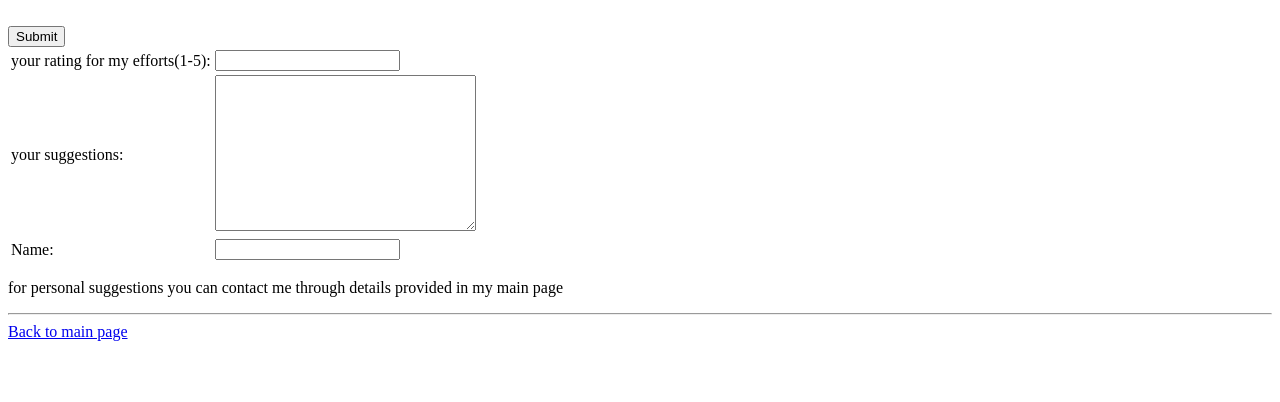
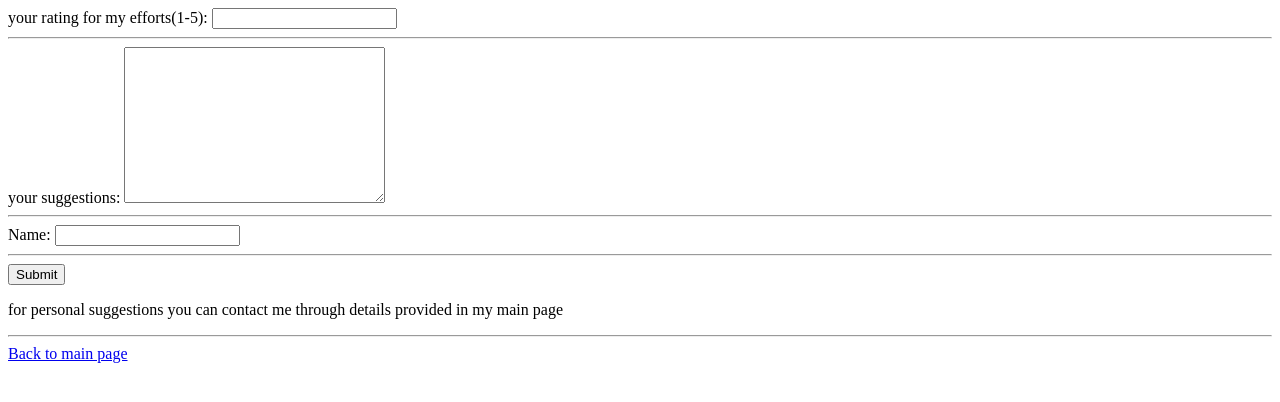
Before and after one commit to v97r117n/v97r117-s-webpage, a plain HTML site: page submit.html in a window 1280 px wide. Drawn offline with Linux system fonts and the light colour scheme.

Commit message:
Update submit.html

```diff
--- a/submit.html
+++ b/submit.html
@@ -7,25 +7,28 @@
 </head>
 
 <body>
-  <table>
-    <tr>
+
+
       <form action="mailto:varunreddy2288@gmail.com" method="post" enctype="text/plain">
-        <td> <label>your rating for my efforts(1-5):</label> </td>
-        <td> <input type="text" name="rating" value=""><br> </td>
-    </tr>
-    <tr>
-      <td>
+         <label>your rating for my efforts(1-5):</label>
+         <input type="text" name="rating" value=""><br>
+<hr>
+
+
         <label>your suggestions:</label>
-      </td>
-      <td> <textarea name="suggestions" rows="10" cols="30"></textarea> </td> <br>
+
+       <textarea name="suggestions" rows="10" cols="30"></textarea>  <br>
+       <hr>
+       Name:
+        <input type="text" name="" value=""> <br>
+        <hr>
       <input type="submit" name="">
-    </tr>
-    <tr>
-      <td>Name:</td>
-      <td> <input type="text" name="" value="">  </td>
-    </tr>
+
+
+
+
     </form>
-  </table>
+
   <p>for personal suggestions you can contact me through details provided in my main page</p>
   <hr>
   <a href="index.html">Back to main page</a>
```
